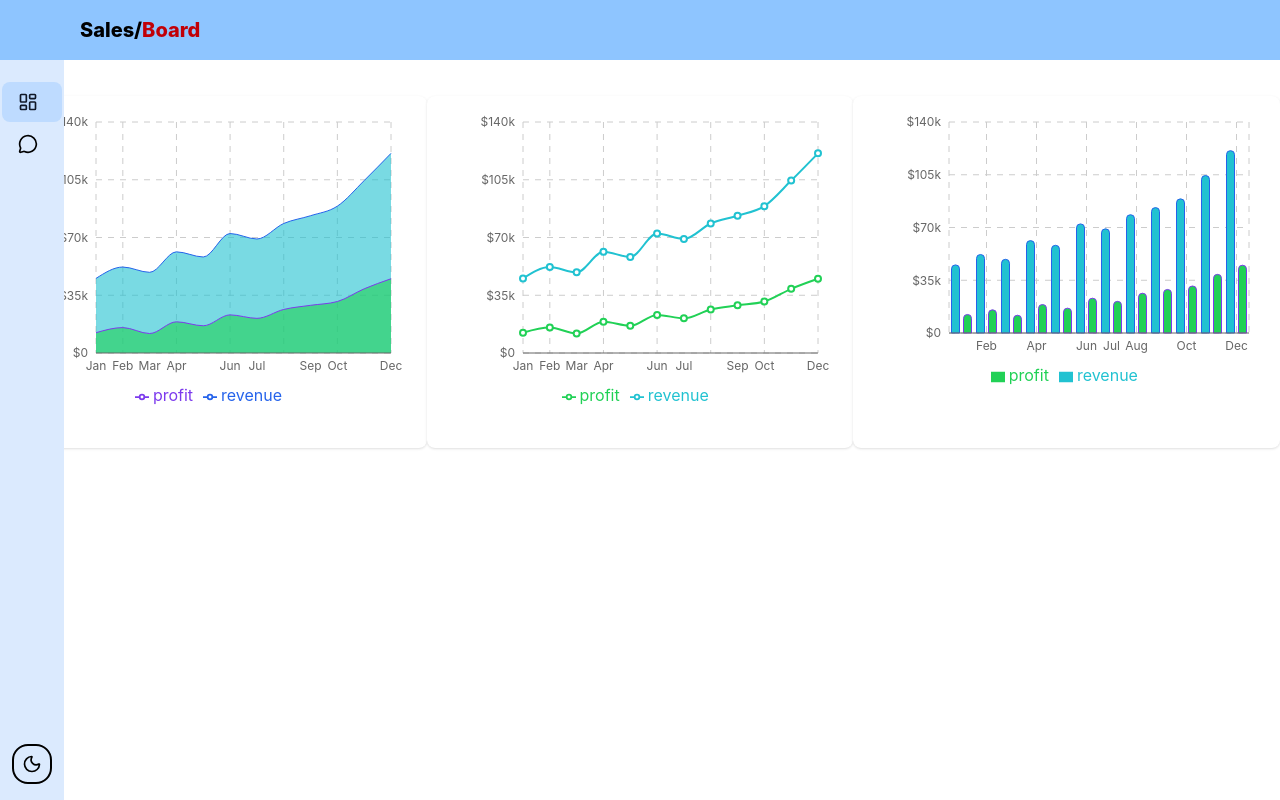
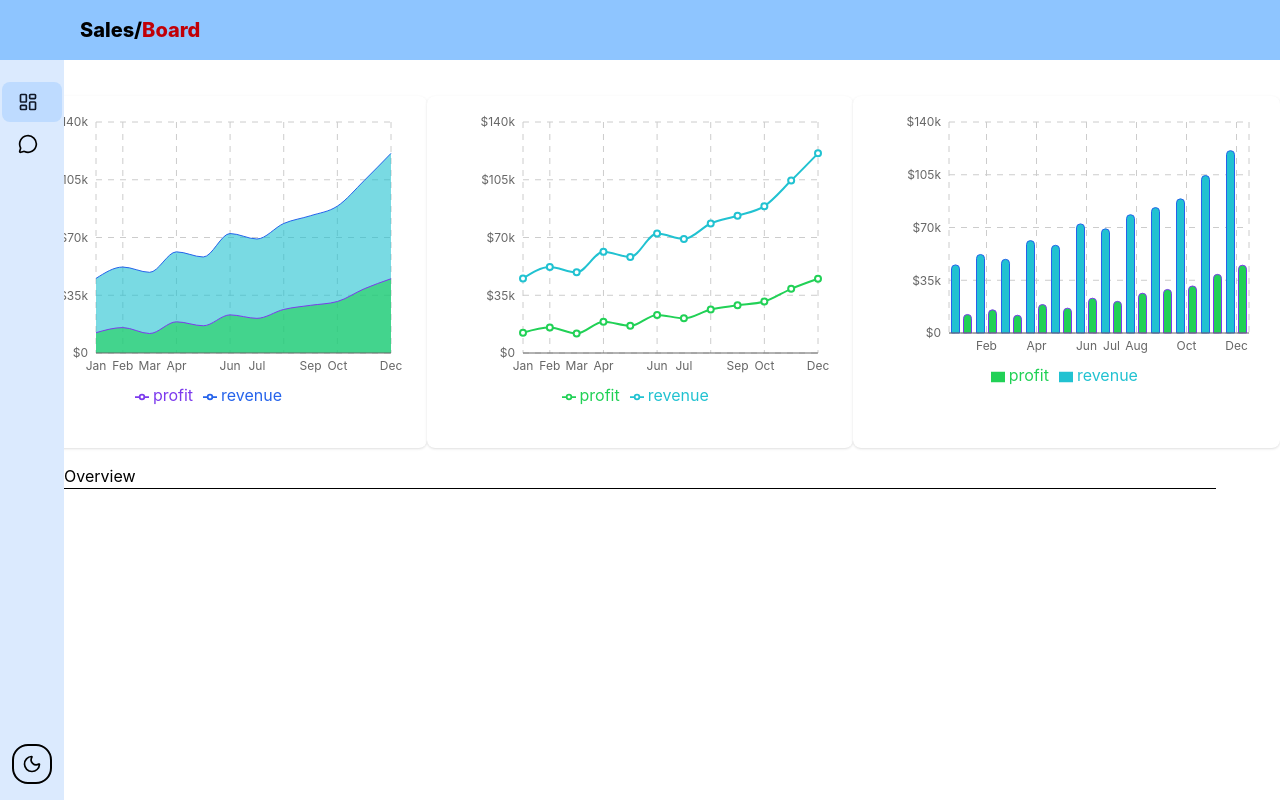
Before and after one commit to IALikhon/Dash-Board, a React (Vite) app: page /DashBoard in a window 1280 px wide. Built offline with nearby package versions, Linux system fonts and the light colour scheme.

Commit message:
feat: enhance dashboard layout with nested routes and add NotFound component

```diff
--- a/src/App.jsx
+++ b/src/App.jsx
@@ -1,22 +1,27 @@
 import { Route, createBrowserRouter, createRoutesFromElements, RouterProvider } from "react-router-dom";
 import ThemeProvidor from "./context/ThemeProvider";
 import RootLayout from "./layout/RootLayout";
-import DashBoard from "./pages/DashBoard";
+import DashBoardLayout from "./layout/DashBoardLayout";
 import Contact from "./pages/Contact";
+import OverView from "./pages/OverView";
+import Notfound from "./components/NotFound";
 
 const App = () => {
 
   const router = createBrowserRouter(
     createRoutesFromElements(
       <Route path="/" element={<RootLayout />}>
-        <Route path="/DashBoard" element={<DashBoard />} />
+        <Route path="/DashBoard" element={<DashBoardLayout />}>
+          <Route path="Overview" element={<OverView/>} />
+        </Route>
         <Route path="Contact" element={<Contact />} />
-      </Route>,
+        <Route path="*" element={<Notfound />}/>
+      </Route>
     ),
   );
 
   return (
-    <div className="dark:bg-gray-800 dark:text-white flex justify-center items-center mt-16">
+    <div className=" dark:bg-gray-800 dark:text-white flex justify-center items-center mt-16">
       <ThemeProvidor>
         <RouterProvider router={router} />
       </ThemeProvidor>
--- a/src/components/BarChart.jsx
+++ b/src/components/BarChart.jsx
@@ -13,7 +13,8 @@ const BarChartComponent = ({w=400, h=300, d }) => {
   return (
     <div className="w-full h-56 sm:h-64 md:h-72 lg:h-80">
       <ResponsiveContainer width={w} height={h}>
-        <BarChart data={d} margin={{ top: 10, right: 20, left: 20, bottom: 25 }}>
+        <BarChart data={d} margin={{ top: 10, right: 20, left: 20, bottom: 25 }}
+        >
           <XAxis dataKey="month" tick={{ fontSize: 12 }} tickLine={false} />
           <YAxis
             tick={{ fontSize: 12 }}
@@ -28,14 +29,12 @@ const BarChartComponent = ({w=400, h=300, d }) => {
           <Tooltip content={<CustomToolTip />} />
           <Legend />
           <Bar
-            type="monotone"
             dataKey="revenue"
             stroke="#2563eb"
             fill="#21c2d1"
             radius={[4, 4, 0, 0]}
           />
           <Bar
-            type="monotone"
             dataKey="profit"
             stroke="#7c3aed"
             fill="#21d156"
--- a/src/components/Header.jsx
+++ b/src/components/Header.jsx
@@ -1,7 +1,7 @@
 
 const Header = () => {
     return (
-      <header className="fixed top-0 left-0 right-0 z-40 bg-blue-300 p-4 pl-20 w-full">
+      <header className="fixed top-0 left-0 right-0 z-40 bg-blue-300 p-4 pl-20  w-full">
         <h2 className="text-xl font-extrabold">
           Sales/<span className="text-red-700">Board</span>
         </h2>
--- a/src/components/NavBar.jsx
+++ b/src/components/NavBar.jsx
@@ -16,7 +16,7 @@ const NavBar = () => {
     },
   ];
   return (
-    <aside className="group fixed top-0 left-0 z-35 flex flex-col w-16 hover:w-48 h-screen bg-blue-100 hover:bg-blue-950 hover:text-white dark:bg-gray-800 dark:text-white dark:hover:bg-gray-900 transition-all duration-300 pb-4">
+    <aside className="group fixed top-0 left-0 z-35 flex flex-col w-16 hover:w-64 h-screen bg-blue-100 hover:bg-blue-950 hover:text-white dark:bg-gray-800 dark:text-white dark:hover:bg-gray-900 transition-all duration-300 pb-4">
       <div className="mt-20 flex-1 min-h-0">
         <ul>
           {links.map((link) => {
--- /dev/null
+++ b/src/components/NotFound.jsx
@@ -0,0 +1,21 @@
+import { useNavigate } from "react-router-dom";
+
+const NotFound = () => {
+  const navigate = useNavigate();
+  return (
+    <div className="flex flex-col items-center justify-center min-h-[80vh] px-4">
+      <h1 className="text-2xl md:text-4xl font-bold text-gray-800 dark:text-gray-200 text-center">
+        404 | PAGE NOT FOUND!
+      </h1>
+
+      <button
+        onClick={() => navigate("/Dashboard")}
+        className="mt-6 px-6 py-2 bg-green-500 hover:bg-green-600 text-white font-bold rounded-full shadow-md hover:shadow-lg transition-all duration-200"
+      >
+        Go Home
+      </button>
+    </div>
+  );
+};
+
+export default NotFound;
--- /dev/null
+++ b/src/layout/DashBoardLayout.jsx
@@ -0,0 +1,13 @@
+import { Outlet } from "react-router-dom";
+import DashBoard from "../pages/DashBoard";
+
+const DashBoardLayout = () => {
+    return (
+        <div>
+            <DashBoard />
+            <Outlet />
+        </div>
+     );
+}
+
+export default DashBoardLayout;
--- a/src/pages/DashBoard.jsx
+++ b/src/pages/DashBoard.jsx
@@ -1,12 +1,15 @@
+import data from "../data/data";
 import AreaChartComponent from "../components/AreaChart";
 import BarChartComponent from "../components/BarChart";
 import LineChartComponent from "../components/LineChart";
-import data from "../data/data";
+import { useNavigate } from "react-router-dom";
 
 const DashBoard = () => {
+  const navigate = useNavigate();
+
   return (
     <div>
-      <div className="grid sm:grid-cols-1 md:grid-cols-2 lg:grid-cols-3 mt-8 ">
+      <div className="grid sm:grid-cols-1 md:grid-cols-2 lg:grid-cols-3 mt-8 mb-4">
         <div className="bg-white rounded-lg shadow p-4 dark:bg-gray-800 dark:text-white">
           <AreaChartComponent d={data} />
         </div>
@@ -17,6 +20,9 @@ const DashBoard = () => {
           <BarChartComponent d={data} />
         </div>
       </div>
+      <div className="mx-16 border-b">
+        <button onClick={() => navigate("Overview") }>Overview</button>
+      </div>
     </div>
   );
 };
--- /dev/null
+++ b/src/pages/OverView.jsx
@@ -0,0 +1,13 @@
+
+const OverView = () => {
+    return (
+        <div className="mb-32 mx-16 p-8 backdrop-blur-2xl rounded-2xl shadow-2xl ">
+            <h2>Name</h2>
+            <h3>Description</h3>
+            <span>Sale</span>
+            <span>Expance</span>
+        </div>
+     );
+}
+
+export default OverView;
```
Also changed, not shown: src/pages/ExpenceSheet.jsx (added), src/pages/SalesSheet.jsx (added).
